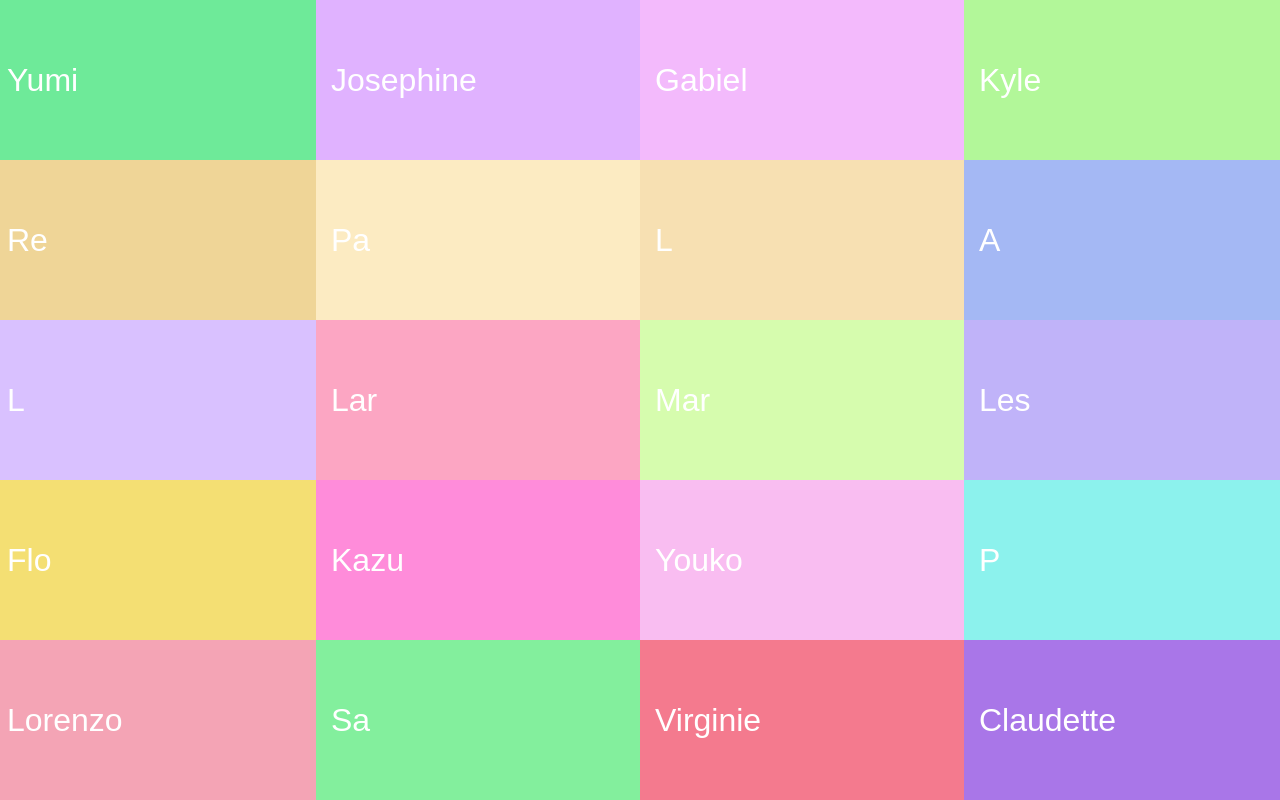
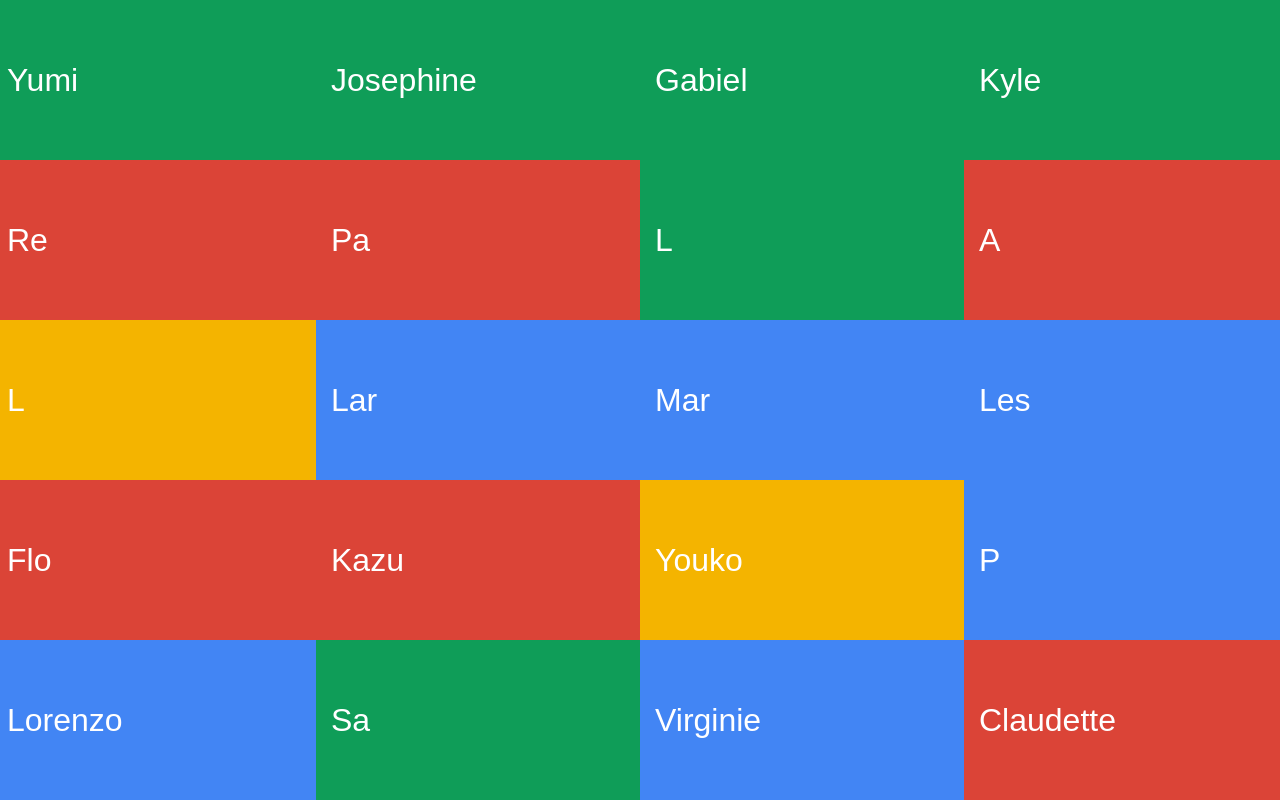
Before and after one commit to ifatihyildirim/google-hot-searches, a React (Create React App) app: page / in a window 1280 px wide. Built offline with nearby package versions, Linux system fonts and the light colour scheme.

Commit message:
edited colors

```diff
--- a/src/components/SearchBox/index.js
+++ b/src/components/SearchBox/index.js
@@ -5,6 +5,8 @@ import Typing from '../Typing';
 import './styles.css';
 
 const randomColor = require('randomcolor');
+
+const colors = ['#4285F4', '#DB4437', '#F4B400', '#0F9D58'];
 
 class SeachBox extends Component {
   constructor(props) {
@@ -17,6 +19,12 @@ class SeachBox extends Component {
     this.random();
   }
 
+  randomColor = () => {
+    const color = colors[Math.floor(Math.random() * colors.length)];
+
+    return color;
+  }
+
   random = () => {
     const { data } = this.props;
     const text = data[Math.floor(Math.random() * data.length)];
@@ -27,11 +35,10 @@ class SeachBox extends Component {
   render() {
     const { row } = this.props;
     const { text } = this.state;
-    const color = randomColor({ luminosity: 'light' }); // a hex code for an attractive color
 
     const colStyle = {
       height: `calc(100vh / ${row})`,
-      backgroundColor: color,
+      backgroundColor: this.randomColor(),
     };
 
     if (text === null) {
```
